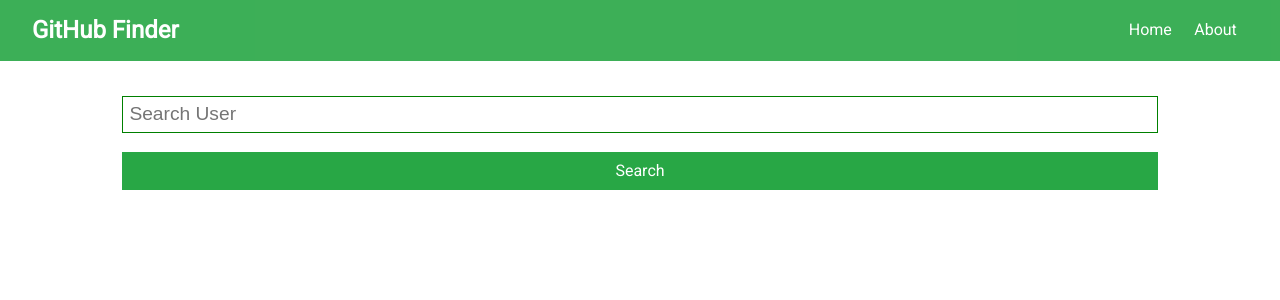
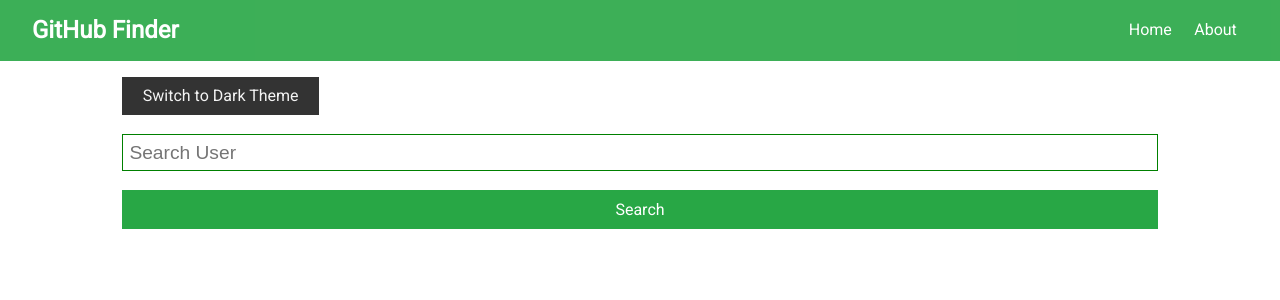
Before and after one commit to nguyenmyduyen101/MyDuyen_midterm_3, a React (Create React App) app: page / in a window 1280 px wide. Shown: the top 300 px of the page. Built offline with nearby package versions, Linux system fonts and the light colour scheme; the HTML template or start-up script is replaced by a standard one.

Commit message:
Implement Dark theme / Light theme mechanic

```diff
--- a/src/App.css
+++ b/src/App.css
@@ -7,7 +7,62 @@
   --light-color: #f4f4f4;
   --danger-color: #dc3545;
   --success-color: #28a745;
+  --background-color: #fff;
+  --text-color: #333;
 }
+
+body.light {
+  --background-color: #fff;
+  --text-color: #333;
+}
+
+body.dark {
+  --background-color: #121212;
+  --text-color: #f4f4f4;
+}
+
+.btn-toggle-theme {
+  background-color: var(--primary-color);
+  color: var(--light-color);
+  border: none;
+  padding: 0.5rem 1rem;
+  font-size: 1rem;
+  cursor: pointer;
+  transition: background-color 0.3s ease-in-out, color 0.3s ease-in-out;
+}
+
+.btn-toggle-theme:hover {
+  background-color: var(--dark-color);
+  color: var(--light-color);
+}
+
+.btn, .badge-light {
+  display: inline-block;
+  padding: 0.4rem 1.3rem;
+  font-size: 1rem;
+  border: none;
+  cursor: pointer;
+  margin-right: 0.5rem;
+  transition: opacity 0.2s ease-in;
+  outline: none;
+}
+
+.btn-dark {
+  background: var(--dark-color);
+  color: var(--text-color);
+}
+
+.btn-light {
+  background: var(--light-color);
+  color: var(--text-color);
+}
+
+.btn-white {
+  background: #fff;
+  color: var(--text-color);
+  border: #ccc solid 1px;
+}
+
 
 * {
   box-sizing: border-box;
@@ -19,8 +74,8 @@
   font-family: "Roboto", sans-serif;
   font-size: 1rem;
   line-height: 1.6;
-  background-color: #fff;
-  color: #333;
+  background-color: var(--background-color);
+  color: var(--text-color);
 }
 
 a {
@@ -48,7 +103,6 @@
   padding: 0 2rem;
 }
 
-/* Text Styles*/
 .x-large {
   font-size: 4rem;
   line-height: 1.2;
@@ -129,24 +183,31 @@
 .p {
   padding: 0.5rem;
 }
+
 .p-1 {
   padding: 1rem;
 }
+
 .p-2 {
   padding: 2rem;
 }
+
 .p-3 {
   padding: 3rem;
 }
+
 .py {
   padding: 0.5rem 0;
 }
+
 .py-1 {
   padding: 1rem 0;
 }
+
 .py-2 {
   padding: 2rem 0;
 }
+
 .py-3 {
   padding: 3rem 0;
 }
@@ -155,24 +216,31 @@
 .m {
   margin: 0.5rem;
 }
+
 .m-1 {
   margin: 1rem;
 }
+
 .m-2 {
   margin: 2rem;
 }
+
 .m-3 {
   margin: 3rem;
 }
+
 .my {
   margin: 0.5rem 0;
 }
+
 .my-1 {
   margin: 1rem 0;
 }
+
 .my-2 {
   margin: 2rem 0;
 }
+
 .my-3 {
   margin: 3rem 0;
 }
@@ -198,8 +266,8 @@
 
 .btn {
   display: inline-block;
-  background: var(--light-color);
-  color: #333;
+  background: var(--dark-color);
+  color: var(--light-color);
   padding: 0.4rem 1.3rem;
   font-size: 1rem;
   border: none;
@@ -233,7 +301,7 @@
   text-align: center;
   margin: 0.3rem;
   background: var(--light-color);
-  color: #333;
+  color: var(--text-color);
   border-radius: 5px;
 }
 
@@ -242,7 +310,7 @@
   margin: 1rem 0;
   opacity: 0.9;
   background: var(--light-color);
-  color: #333;
+  color: var(--text-color);
 }
 
 .btn-primary,
@@ -258,7 +326,7 @@
 .badge-light,
 .alert-light {
   background: var(--light-color);
-  color: #333;
+  color: var(--dark-color);
 }
 
 .btn-dark,
@@ -290,7 +358,7 @@
 .badge-white,
 .alert-white {
   background: #fff;
-  color: #333;
+  color: var(--text-color);
   border: #ccc solid 1px;
 }
 
--- a/src/App.js
+++ b/src/App.js
@@ -1,16 +1,17 @@
-import React from "react";
-import { BrowserRouter as Router } from "react-router-dom";
-import "./App.css";
-import Home from "./components/layout/Home";
+import React from 'react';
+import { BrowserRouter as Router } from 'react-router-dom';
+import Home from './components/layout/Home';
 import Navbar from "./components/layout/Navbar";
-const App = () => {
-  return (
-    <div className="App">
-      <Router>
-        <Navbar />
-        <Home />
-      </Router>
-    </div>
-  );
-};
+import { ThemeProvider } from './context/ThemeContext';
+import './App.css'
+
+const App = () => (
+    <ThemeProvider>
+        <Router>
+        <Navbar/>
+            <Home />
+        </Router>
+    </ThemeProvider>
+);
+
 export default App;
--- a/src/components/layout/Home.js
+++ b/src/components/layout/Home.js
@@ -1,12 +1,14 @@
-import React from "react";
-import { Route, Switch } from "react-router-dom/cjs/react-router-dom.min";
-import About from "../pages/About";
-import NotFound from "../pages/NotFound";
-import Search from "../users/Search";
-import User from "../users/User";
-const Home = () => {
-    return (
+import React from 'react';
+import { Route, Switch } from 'react-router-dom';
+import Search from '../users/Search';
+import About from '../pages/About';
+import NotFound from '../pages/NotFound';
+import User from '../users/User';
+import ThemeChange from '../../context/ThemeChange';
+
+const Home = () => (
     <div className="container">
+        <ThemeChange />
         <Switch>
             <Route exact path="/" component={Search} />
             <Route exact path="/about" component={About} />
@@ -15,5 +17,5 @@
         </Switch>
     </div>
 );
-};
+
 export default Home;
--- /dev/null
+++ b/src/context/ThemeChange.js
@@ -0,0 +1,14 @@
+import React from 'react';
+import { useTheme } from './ThemeContext';
+
+const ThemeChange = () => {
+    const { theme, toggleTheme } = useTheme();
+
+    return (
+        <button onClick={toggleTheme} className="btn btn-toggle-theme">
+            Switch to {theme === 'light' ? 'Dark' : 'Light'} Theme
+        </button>
+    );
+};
+
+export default ThemeChange;
--- /dev/null
+++ b/src/context/ThemeContext.js
@@ -0,0 +1,21 @@
+import React, { createContext, useContext, useState, useEffect } from 'react';
+
+const ThemeContext = createContext();
+
+export const ThemeProvider = ({ children }) => {
+    const [theme, setTheme] = useState('light');
+
+    const toggleTheme = () => setTheme(prevTheme => prevTheme === 'light' ? 'dark' : 'light');
+
+    useEffect(() => {
+        document.body.className = theme;
+    }, [theme]);
+
+    return (
+        <ThemeContext.Provider value={{ theme, toggleTheme }}>
+            {children}
+        </ThemeContext.Provider>
+    );
+};
+
+export const useTheme = () => useContext(ThemeContext);
```
Lines whose indentation alone changed are shown as unchanged.
